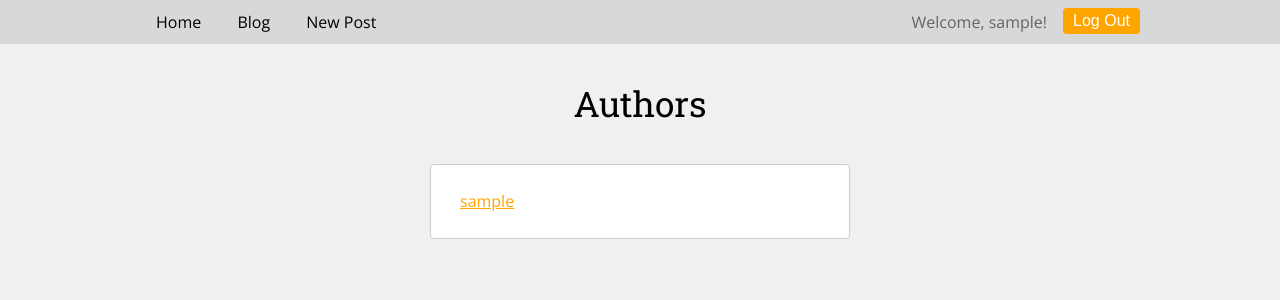
After one commit to jpmalley/blogz, a Flask app: page / in a window 1280 px wide. The commit adds this page. Shown: the top 300 px of the page. Run offline with Flask 2, Linux system fonts and the light colour scheme; the visitor is signed in with stand-in values (Sample User, id 1); data comes from the database, SQL or seed files in the repository.

Commit message:
added individual author pages and author links under each post

```diff
--- a/main.py
+++ b/main.py
@@ -114,17 +114,21 @@ def blog():
         single_post = Blog.query.filter_by(id=post_id).first()
         if single_post:
             owner = User.query.filter_by(id=single_post.owner_id).first()
-            owner_name = owner.username
-            print(owner)
-            print(owner_name)
-            return render_template('singlepost.html', title=single_post.title, post=single_post, owner_name=owner_name)
+            author = owner.username
+            return render_template('singlepost.html', title=single_post.title, post=single_post, author=author)
         else:
-            flash('That post does not exist!')
-            posts = Blog.query.all()
-            return render_template('blog.html', title="Build-a-Blog", posts=posts)
+            flash('That post does not exist!', 'error')
+
+    author = request.args.get("userid")
+
+    if author:
+        author_id = User.query.filter_by(username=author).first()
+        owner_id = author_id.id
+        posts = Blog.query.filter_by(owner_id=owner_id).order_by(Blog.id.desc()).all()
+        return render_template('blog.html', title=author + "'s Posts", posts=posts)
 
     posts = Blog.query.order_by(Blog.id.desc()).all()
-    return render_template('blog.html', title="Build-a-Blog", posts=posts)
+    return render_template('blog.html', title="Blogz", posts=posts)
 
 @app.route('/newpost', methods=['POST', 'GET'])
 def newpost():
@@ -151,5 +155,11 @@ def newpost():
 
     return render_template('newpost.html', title="Add a New Post")
 
+@app.route('/')
+def index():
+
+    authors = User.query.order_by(User.username).all()
+    return render_template('index.html', title="Authors", authors=authors)
+
 if __name__ == '__main__':
     app.run()
--- a/static/css/styles.css
+++ b/static/css/styles.css
@@ -177,7 +177,7 @@ h2 > a:hover {
     color: orange
 }
 
-h3 {
+h3.author {
     font-size: 1em;
     text-align: center;
     color: gray;
@@ -190,6 +190,17 @@ p {
     line-height: 1.7em;
 }
 
+p.author {
+    font-size: .8em;
+    color: gray;
+    font-style: italic;
+    margin-top: 10px;
+}
+
+a {
+    color: orange;
+}
+
 section {
     background-color: white;
     margin: 1.8em 0;
@@ -198,8 +209,22 @@ section {
     border-radius: 4px;
 }
 
-a {
-    color: orange;
+.authors-list {
+    background-color: white;
+    margin: 1.8em 0;
+    padding: 1.8em;
+    border: 1px solid #ccc;
+    border-radius: 4px;
+    max-width: 360px;
+    margin: 0 auto;
+}
+
+.authors-list ul li {
+    margin-bottom: 6px;
+}
+
+.authors-list ul li:last-child {
+    margin-bottom: 0;
 }
 
 /* -------------------------------- */
--- a/templates/blog.html
+++ b/templates/blog.html
@@ -9,6 +9,7 @@
     <section>
         <h2><a href="/blog?id={{post.id}}">{{post.title}}</a></h2>
         <p>{{post.body}}</p>
+        <p class="author">written by <a href="/blog?userid={{post.owner.username}}">{{post.owner.username}}</a></p>
     </section>
     {% endfor %}
 {% endif %}
--- /dev/null
+++ b/templates/index.html
@@ -0,0 +1,17 @@
+{% extends "base.html" %}
+{% block content %}
+
+<h1>{{title}}</h1>
+{% if authors|length == 0 %}
+    <section class="authors-list"><p>No authors yet</p></section>
+{% else %}
+    <section class="authors-list">
+        <ul>
+        {% for author in authors %}
+            <li><a href="/blog?userid={{author.username}}">{{author.username}}</a></li>
+        {% endfor %}
+        </ul>
+    </section>
+{% endif %}
+
+{% endblock %}
--- a/templates/singlepost.html
+++ b/templates/singlepost.html
@@ -2,9 +2,9 @@
 {% block content %}
 
     <h1>{{post.title}}</h1>
-    <h3 class="author">by {{owner_name}}</h3>
     <section>
         <p>{{post.body}}</p>
     </section>
+    <h3 class="author">written by <a href="/blog?userid={{post.owner.username}}">{{post.owner.username}}</a></h3>
 
 {% endblock %}
```
